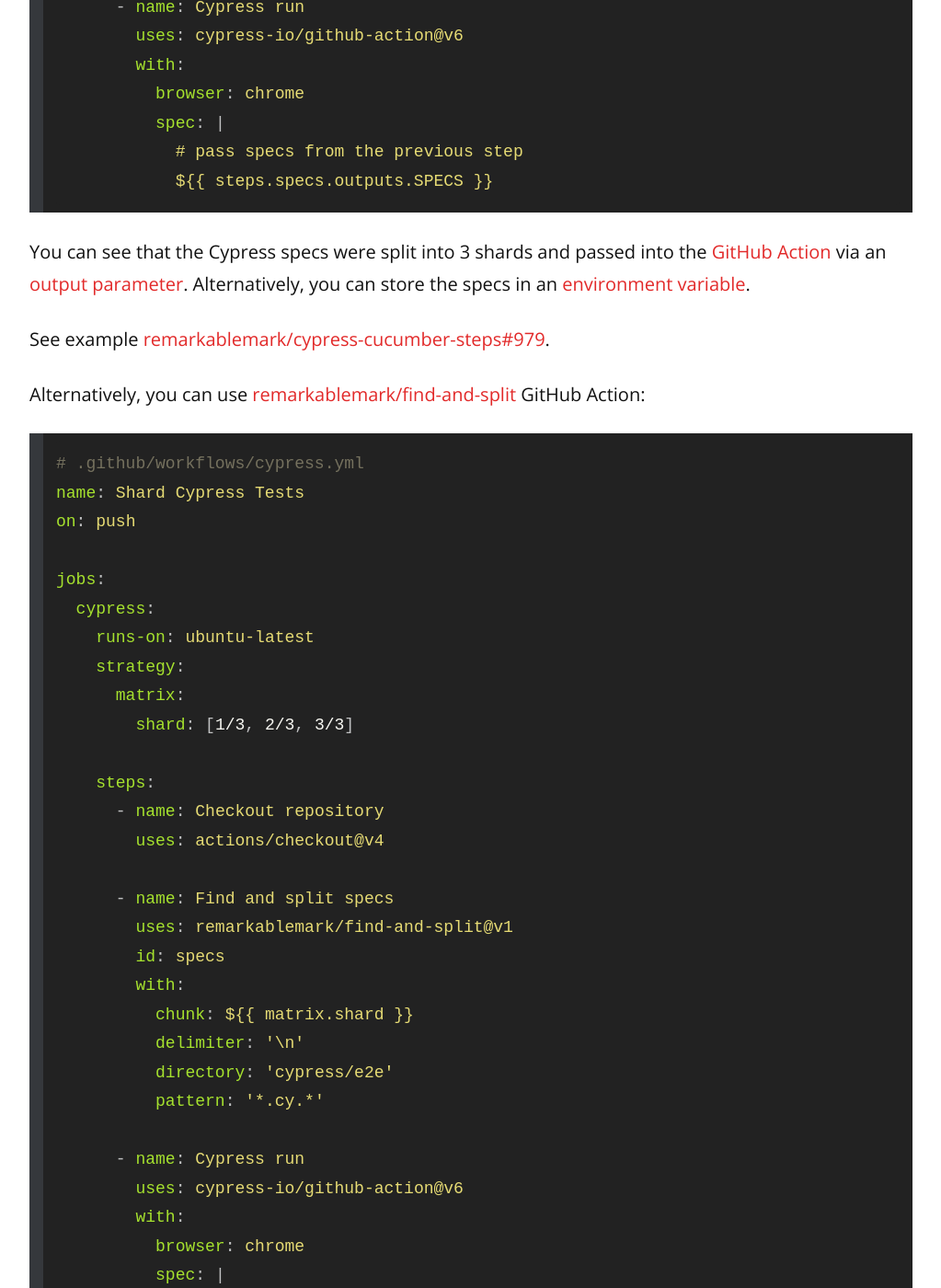
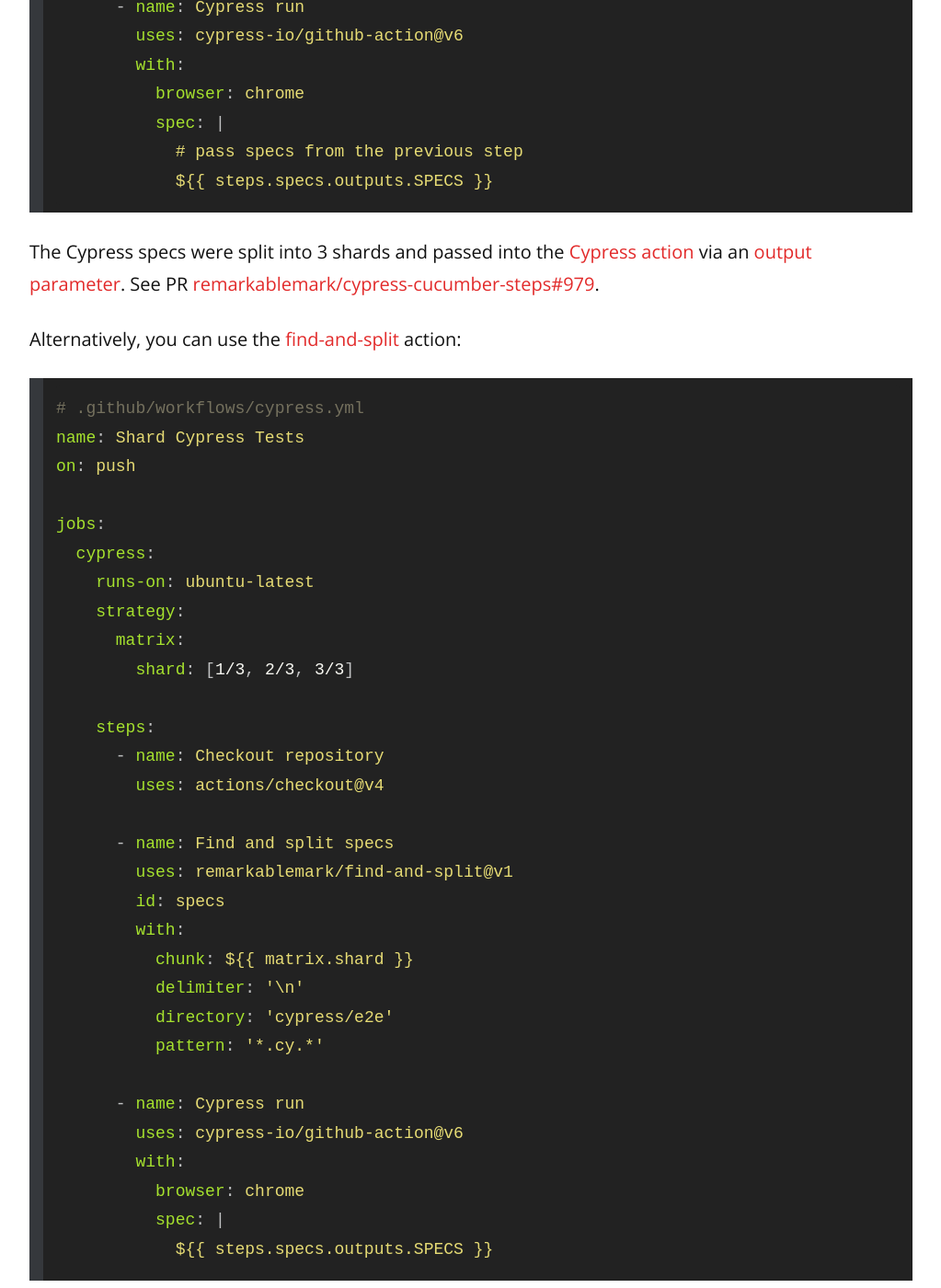
Before and after one commit to remarkablemark/remarkablemark.github.io, a Jekyll site: the page built from _posts/2024/2024-11-28-how-to-shard-cypress-specs-on-github-actions.md, in a window 1280 px wide and 1400 px high, scrolled down 3220 px. Shown: the whole window at 92% size, without its empty margins (128-1151 px from the left). Built offline with Jekyll 4.4.1, drawn with Linux system fonts in a browser that asks for light colours; comment, search, counter and statistics services are not loaded; some of the changed text lies outside the part shown.

Commit message:
feat(posts): update "How to shard Cypress specs on GitHub Actions"
Post: 2024-11-28-how-to-shard-cypress-specs-on-github-actions.md

Update to match:
https://remarkablemark.medium.com/how-to-shard-cypress-specs-on-github-actions-dcf1db32f389

```diff
--- a/_posts/2024/2024-11-28-how-to-shard-cypress-specs-on-github-actions.md
+++ b/_posts/2024/2024-11-28-how-to-shard-cypress-specs-on-github-actions.md
@@ -116,11 +116,9 @@
 
 {% endraw %}
 
-You can see that the Cypress specs were split into 3 shards and passed into the [GitHub Action](https://github.com/cypress-io/github-action#specs) via an [output parameter](https://docs.github.com/actions/writing-workflows/choosing-what-your-workflow-does/workflow-commands-for-github-actions#setting-an-output-parameter). Alternatively, you can store the specs in an [environment variable](https://docs.github.com/actions/writing-workflows/choosing-what-your-workflow-does/store-information-in-variables).
+The Cypress specs were split into 3 shards and passed into the [Cypress action](https://github.com/cypress-io/github-action#specs) via an [output parameter](https://docs.github.com/actions/writing-workflows/choosing-what-your-workflow-does/workflow-commands-for-github-actions#setting-an-output-parameter). See PR [remarkablemark/cypress-cucumber-steps#979](https://github.com/remarkablemark/cypress-cucumber-steps/pull/979).
 
-See example [remarkablemark/cypress-cucumber-steps#979](https://github.com/remarkablemark/cypress-cucumber-steps/pull/979).
-
-Alternatively, you can use [remarkablemark/find-and-split](https://github.com/remarkablemark/find-and-split) GitHub Action:
+Alternatively, you can use the [find-and-split](https://github.com/marketplace/actions/find-and-split) action:
 
 {% raw %}
 
@@ -159,4 +157,4 @@
 
 {% endraw %}
 
-See example [remarkablemark/cypress-cucumber-steps#1044](https://github.com/remarkablemark/cypress-cucumber-steps/pull/1044).
+See PR [remarkablemark/cypress-cucumber-steps#1044](https://github.com/remarkablemark/cypress-cucumber-steps/pull/1044).
```
Also changed, not shown: other parts of _posts/2024/2024-11-28-how-to-shard-cypress-specs-on-github-actions.md (+1 -1 lines).
